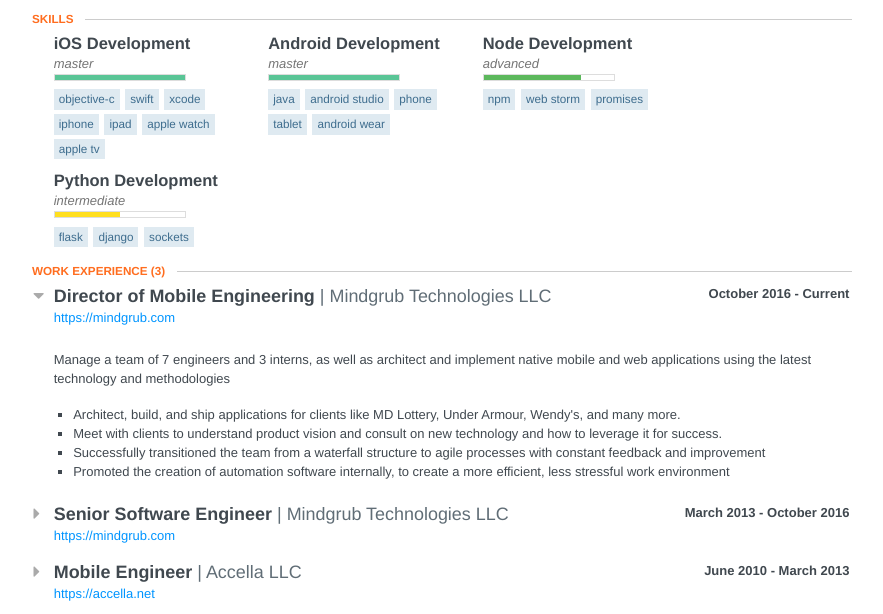
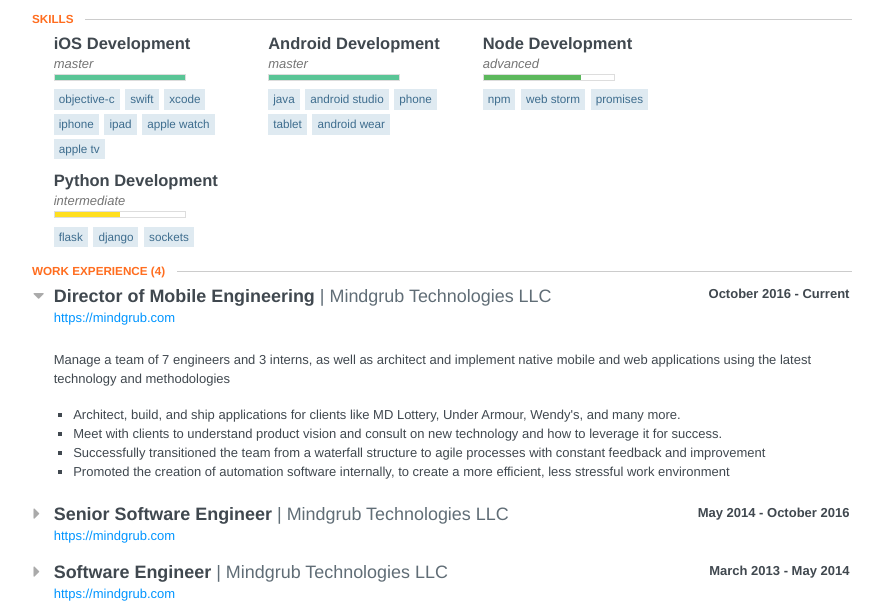
Before and after one commit to haivk/haivk.github.io, a plain HTML site: page index.html in a window 1280 px wide. Shown: the part 269-883 px from the top of the page, without its empty margins (198-1081 px from the left). Drawn offline with Linux system fonts and the light colour scheme.

Commit message:
Broke up MG employment into correct timelines

```diff
--- a/index.html
+++ b/index.html
@@ -797,7 +797,7 @@ ul.courses li:hover {
 
 				<section class="section">
 					<header>
-						<h2 class='section-title'>Work Experience <span class="item-count">(3)</span></h2>
+						<h2 class='section-title'>Work Experience <span class="item-count">(4)</span></h2>
 					</header>
 					<section id="work">
 								<header>
@@ -848,7 +848,7 @@ ul.courses li:hover {
 									</div>
 									<div class="date">
 										<span class="startDate">
-											March 2013
+											May 2014
 										</span>
 										<span class="endDate">
 											- October 2016
@@ -864,6 +864,36 @@ ul.courses li:hover {
 								<div class="item display none" style="opacity:0">
 									<div class="summary">
 										<p><p>Architect and develop software solutions using native mobile and web technologies</p></p>
+									</div>
+							</div>
+								<header>
+									<span class="space-left">
+											<span class="fa fa-caret-right"></span>
+									</span>
+									<div class="position">
+										Software Engineer
+									</div>
+									<div class="company">
+										Mindgrub Technologies LLC
+									</div>
+									<div class="date">
+										<span class="startDate">
+											March 2013
+										</span>
+										<span class="endDate">
+											- May 2014
+										</span>
+									</div>
+								</header>
+
+                                <span class="website">
+                                    <a href="https://mindgrub.com">https://mindgrub.com</a>
+                                </span>
+
+
+								<div class="item display none" style="opacity:0">
+									<div class="summary">
+										<p><p>Develop software solutions using native mobile and web technologies</p></p>
 									</div>
 							</div>
 								<header>
```
Also changed, not shown: resume.json (+9 -1 lines), 1 other file.
